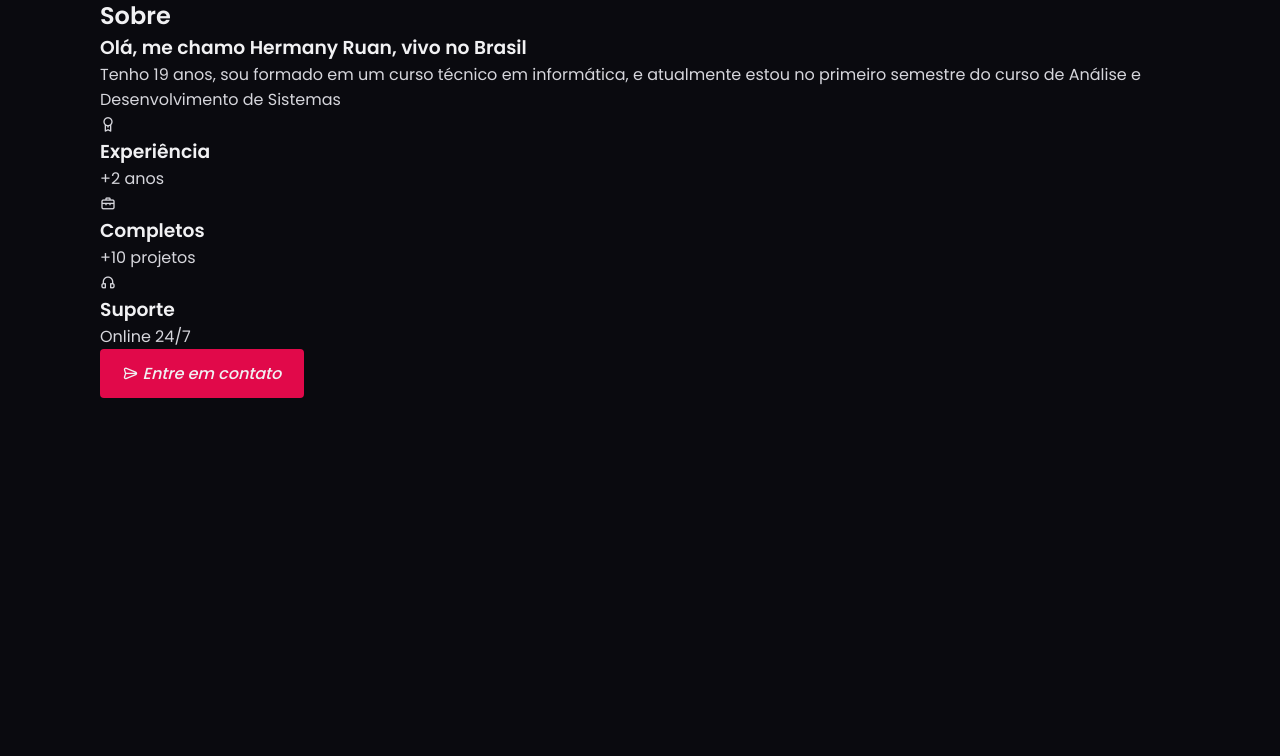
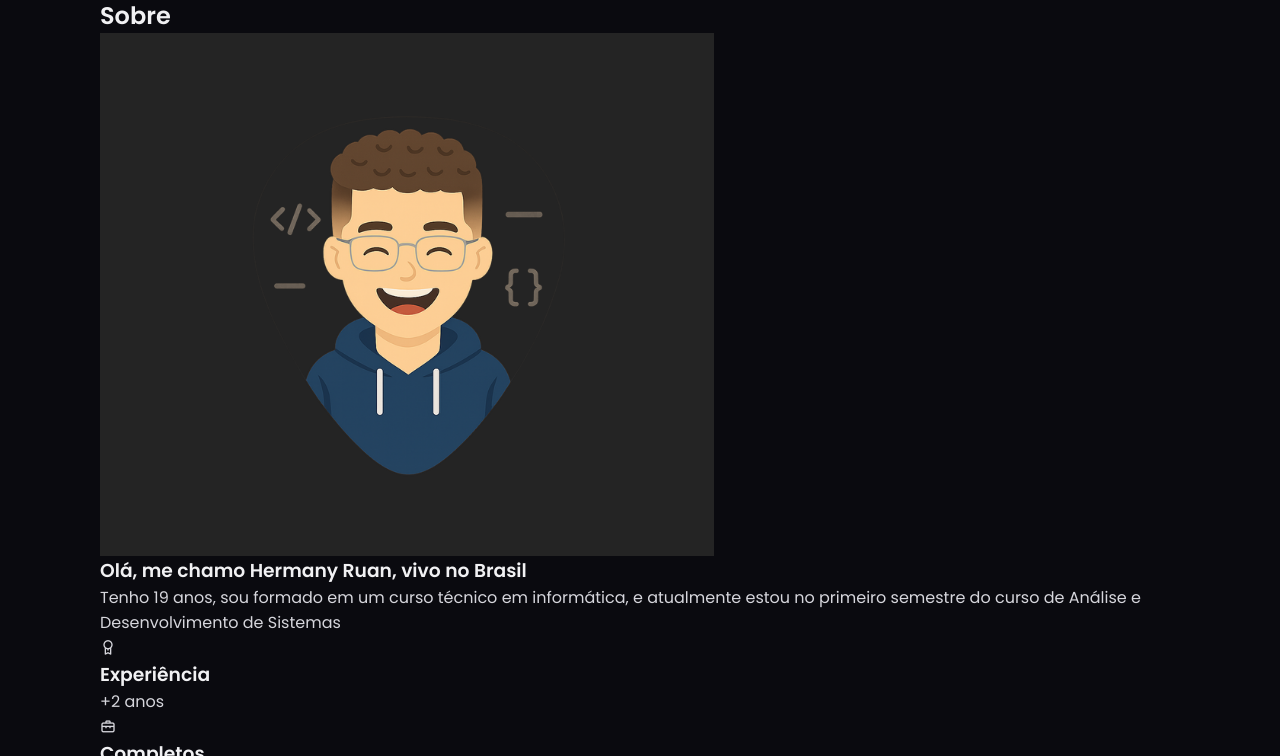
Before and after one commit to HermanyRuan/portifolio, a plain HTML site: page index.html in a window 1280 px wide. Shown: the part 802-1558 px from the top of the page. Before the commit the page ends 1200 px from the top, so only its background shows below. Drawn offline with nearby package versions, Linux system fonts and the light colour scheme.

Commit message:
Update index.html

```diff
--- a/index.html
+++ b/index.html
@@ -112,7 +112,7 @@
             <h2 data-heading="My Intro" class="section_title">Sobre</h2>
 
             <div class="sobre_container container grid">
-                <img src="assets/img/sobree.png" alt="" class="sobre_img">
+                <img src="assets/img/sobre.png" alt="" class="sobre_img">
 
                 <div class="sobre_data">
                     <h3 class="sobre_heading">Olá, me chamo Hermany Ruan, vivo no Brasil</h3>
```
